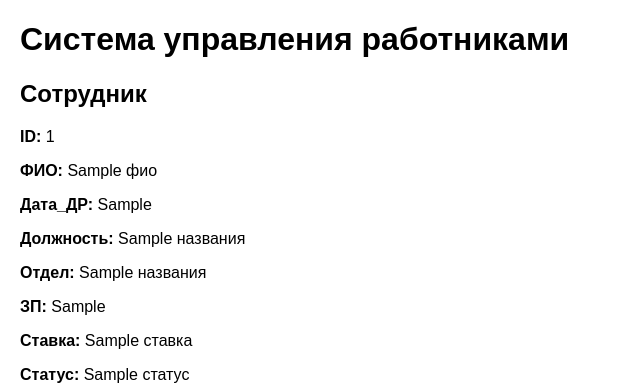
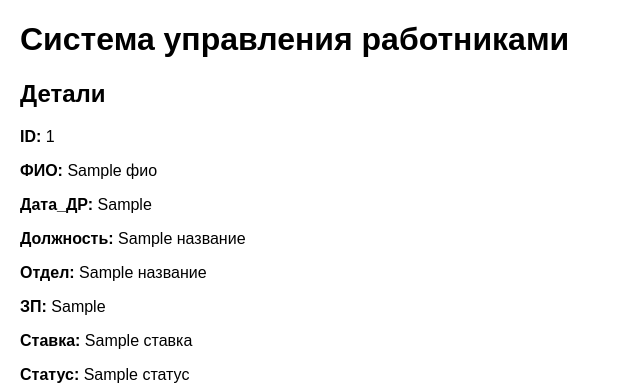
Before and after one commit to Seoma228322/employee, a FastAPI app: template app/templates/employee_detail.html in a window 1280 px wide. Shown: the top 387 px of the page, without its empty margins (0-640 px from the left). Run offline with FastAPI, Linux system fonts and the light colour scheme; the template is opened without the code that fills it: most values are stand-ins (such as "Sample title", 1, 10 or a date in 2020).

Commit message:
Update employee_detail.html

```diff
--- a/app/templates/employee_detail.html
+++ b/app/templates/employee_detail.html
@@ -1,12 +1,12 @@
 {% extends "base.html" %}
 
 {% block content %}
-    <h2>Сотрудник</h2>
+    <h2>Детали</h2>
     <p><strong>ID:</strong> {{ employee.id }}</p>
     <p><strong>ФИО:</strong> {{ employee.ФИО }}</p>
-    <p><strong>Дата_ДР:</strong> {{ employee.Дата_ДР }}</p>
-    <p><strong>Должность:</strong> {{ employee.Должность.Названия }}</p>
-    <p><strong>Отдел:</strong> {{ employee.Отдел.Названия }}</p>
+    <p><strong>Дата_ДР:</strong> {{ employee.ДР }}</p>
+    <p><strong>Должность:</strong> {{ employee.Должность.Название }}</p>
+    <p><strong>Отдел:</strong> {{ employee.Отдел.Название }}</p>
     <p><strong>ЗП:</strong> {{ employee.ЗП }}</p>
     <p><strong>Ставка:</strong> {{ employee.Ставка }}</p>
     <p><strong>Статус:</strong> {{ employee.Статус }}</p>
@@ -16,5 +16,4 @@
 
     <a href="/employees/{{ employee.id }}/edit" class="button">Редактировать</a>
     <a href="/" class="button">Назад</a>
-
 {% endblock %}
```
